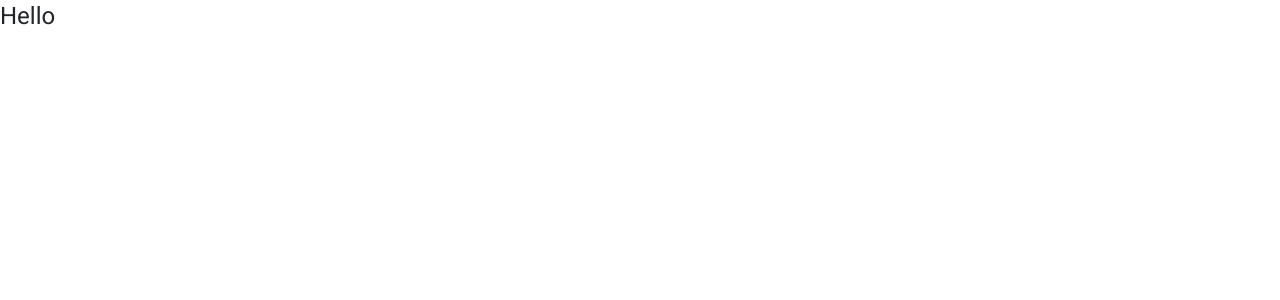
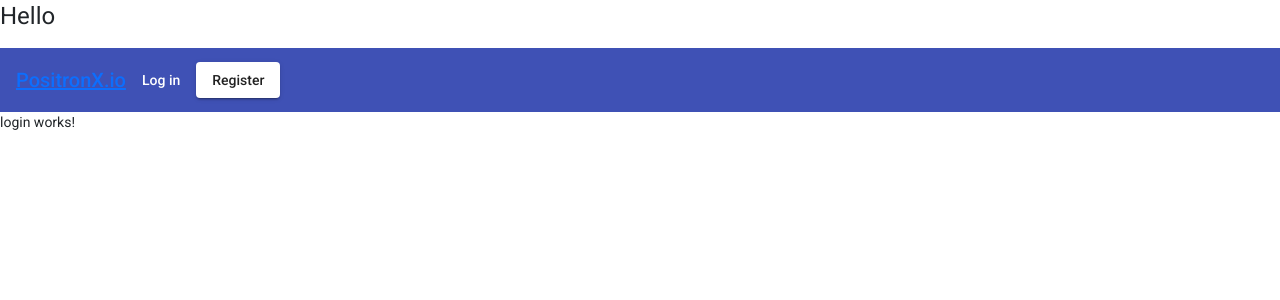
Before and after one commit to sahil-8440/BFSIANGULARPRO, an Angular app: page /login in a window 1280 px wide. Before the commit this address led to /. Shown: the top 300 px of the page. Built offline with nearby package versions, Linux system fonts and the light colour scheme.

Commit message:
created ng material module & updated app modeule

```diff
--- a/package.json
+++ b/package.json
@@ -15,6 +15,7 @@
     "@angular/common": "^14.2.0",
     "@angular/compiler": "^14.2.0",
     "@angular/core": "^14.2.0",
+    "@angular/flex-layout": "^14.0.0-beta.41",
     "@angular/forms": "^14.2.0",
     "@angular/material": "^14.2.7",
     "@angular/platform-browser": "^14.2.0",
--- /dev/null
+++ b/src/app/angular-material.module.ts
@@ -0,0 +1,79 @@
+import { CommonModule } from '@angular/common';
+import { NgModule } from '@angular/core';
+import { OverlayModule } from '@angular/cdk/overlay';
+import { CdkTreeModule } from '@angular/cdk/tree';
+import { PortalModule } from '@angular/cdk/portal';
+import { MatAutocompleteModule } from '@angular/material/autocomplete';
+import { MatButtonModule } from '@angular/material/button';
+import { MatButtonToggleModule } from '@angular/material/button-toggle';
+import { MatCardModule } from '@angular/material/card';
+import { MatCheckboxModule } from '@angular/material/checkbox';
+import { MatChipsModule } from '@angular/material/chips';
+import { MatRippleModule } from '@angular/material/core';
+import { MatDividerModule } from '@angular/material/divider';
+import { MatExpansionModule } from '@angular/material/expansion';
+import { MatFormFieldModule } from '@angular/material/form-field';
+import { MatIconModule } from '@angular/material/icon';
+import { MatInputModule } from '@angular/material/input';
+import { MatListModule } from '@angular/material/list';
+import { MatMenuModule } from '@angular/material/menu';
+import { MatPaginatorModule } from '@angular/material/paginator';
+import { MatProgressSpinnerModule } from '@angular/material/progress-spinner';
+import { MatSelectModule } from '@angular/material/select';
+import { MatSidenavModule } from '@angular/material/sidenav';
+import { MatSnackBarModule } from '@angular/material/snack-bar';
+import { MatSortModule } from '@angular/material/sort';
+import { MatTableModule } from '@angular/material/table';
+import { MatTabsModule } from '@angular/material/tabs';
+import { MatToolbarModule } from '@angular/material/toolbar';
+import { MatTreeModule } from '@angular/material/tree';
+import { MatBadgeModule } from '@angular/material/badge';
+import { MatGridListModule } from '@angular/material/grid-list';
+import { MatRadioModule } from '@angular/material/radio';
+import { MatDatepickerModule } from '@angular/material/datepicker';
+import { MatTooltipModule } from '@angular/material/tooltip';
+
+const materialModules = [
+  CdkTreeModule,
+  MatAutocompleteModule,
+  MatButtonModule,
+  MatCardModule,
+  MatCheckboxModule,
+  MatChipsModule,
+  MatDividerModule,
+  MatExpansionModule,
+  MatIconModule,
+  MatInputModule,
+  MatListModule,
+  MatMenuModule,
+  MatProgressSpinnerModule,
+  MatPaginatorModule,
+  MatRippleModule,
+  MatSelectModule,
+  MatSidenavModule,
+  MatSnackBarModule,
+  MatSortModule,
+  MatTableModule,
+  MatTabsModule,
+  MatToolbarModule,
+  MatFormFieldModule,
+  MatButtonToggleModule,
+  MatTreeModule,
+  OverlayModule,
+  PortalModule,
+  MatBadgeModule,
+  MatGridListModule,
+  MatRadioModule,
+  MatDatepickerModule,
+  MatTooltipModule
+];
+@NgModule({
+  imports: [
+    CommonModule,
+    ...materialModules
+  ],
+  exports: [
+    ...materialModules
+  ],
+})
+export class AngularMaterialModule { }
--- a/src/app/app-routing.module.ts
+++ b/src/app/app-routing.module.ts
@@ -1,7 +1,13 @@
 import { NgModule } from '@angular/core';
 import { RouterModule, Routes } from '@angular/router';
+import { LoginComponent } from './login/login.component';
+import { RegisterComponent } from './register/register.component';
 
-const routes: Routes = [];
+const routes: Routes = [
+  {path:'',pathMatch:'full',redirectTo:'login'},
+  {path:'login',component:LoginComponent},
+  {path:'regster',component:RegisterComponent}
+];
 
 @NgModule({
   imports: [RouterModule.forRoot(routes)],
--- a/src/app/app.component.html
+++ b/src/app/app.component.html
@@ -2,3 +2,12 @@
 <!-- <app-first></app-first> -->
 <!-- <app-faq></app-faq> -->
 <!-- <app-logpage></app-logpage> -->
+<!-- Toolbar -->
+<mat-toolbar color="primary" class="app-header">
+    <div><a href="https://www.positronx.io" target="_blank" class="positronx">PositronX.io</a></div>
+    <span class="nav-tool-items">
+      <a mat-button routerLink="login" routerLinkActive="active">Log in</a>
+      <a mat-button mat-raised-button routerLink="register" routerLinkActive="active">Register</a>
+    </span>
+  </mat-toolbar>
+  <router-outlet></router-outlet>
--- a/src/app/app.module.ts
+++ b/src/app/app.module.ts
@@ -1,4 +1,4 @@
-import { NgModule } from '@angular/core';
+import { NgModule,CUSTOM_ELEMENTS_SCHEMA } from '@angular/core';
 import { BrowserModule } from '@angular/platform-browser';
 
 import { AppRoutingModule } from './app-routing.module';
@@ -10,6 +10,7 @@ import { LogpageComponent } from './logpage/logpage.component';
 import { LoginComponent } from './login/login.component';
 import { RegisterComponent } from './register/register.component';
 import { BrowserAnimationsModule } from '@angular/platform-browser/animations';
+import { AngularMaterialModule } from './angular-material.module';
 
 
 @NgModule({
@@ -25,9 +26,11 @@ import { BrowserAnimationsModule } from '@angular/platform-browser/animations';
   imports: [
     BrowserModule,
     AppRoutingModule,
-    BrowserAnimationsModule
+    BrowserAnimationsModule,
+    AngularMaterialModule
   ],
   providers: [],
-  bootstrap: [AppComponent]
+  bootstrap: [AppComponent],
+  schemas: [CUSTOM_ELEMENTS_SCHEMA]
 })
 export class AppModule { }
```
Also changed, not shown: 1 other file (tests, documents, lock files or other folders).
